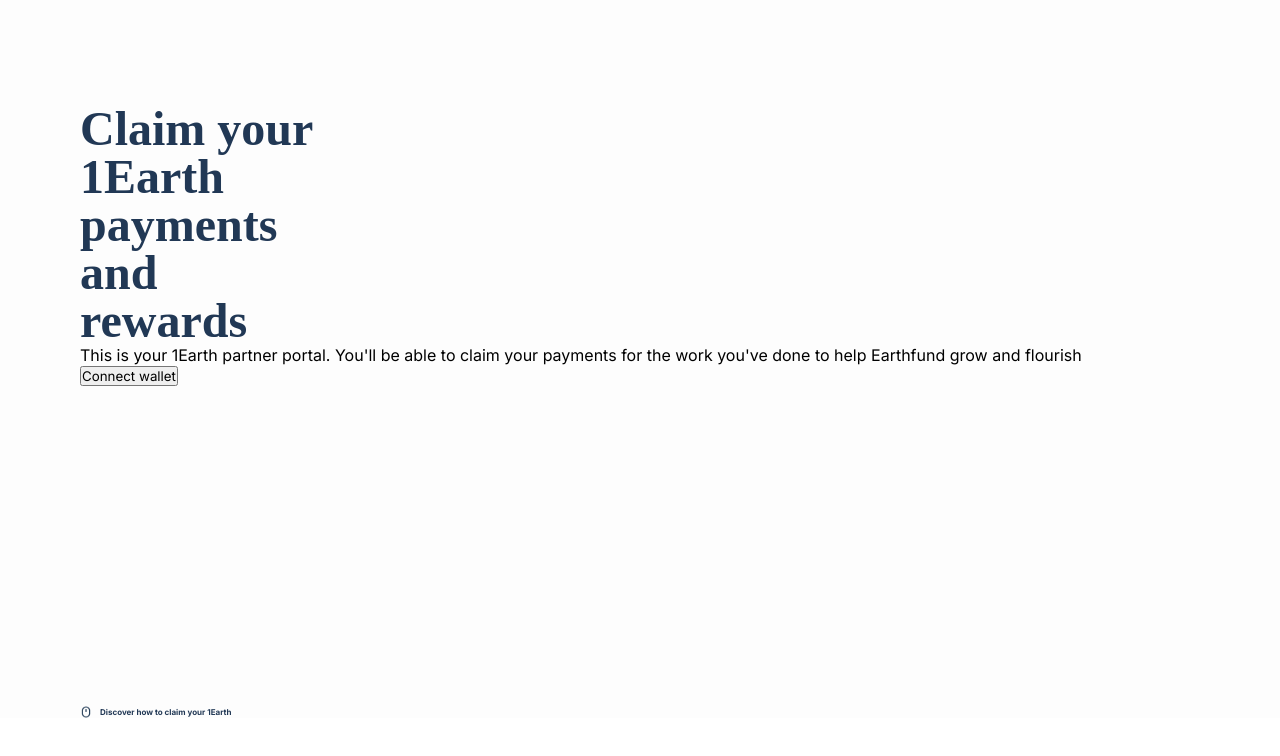
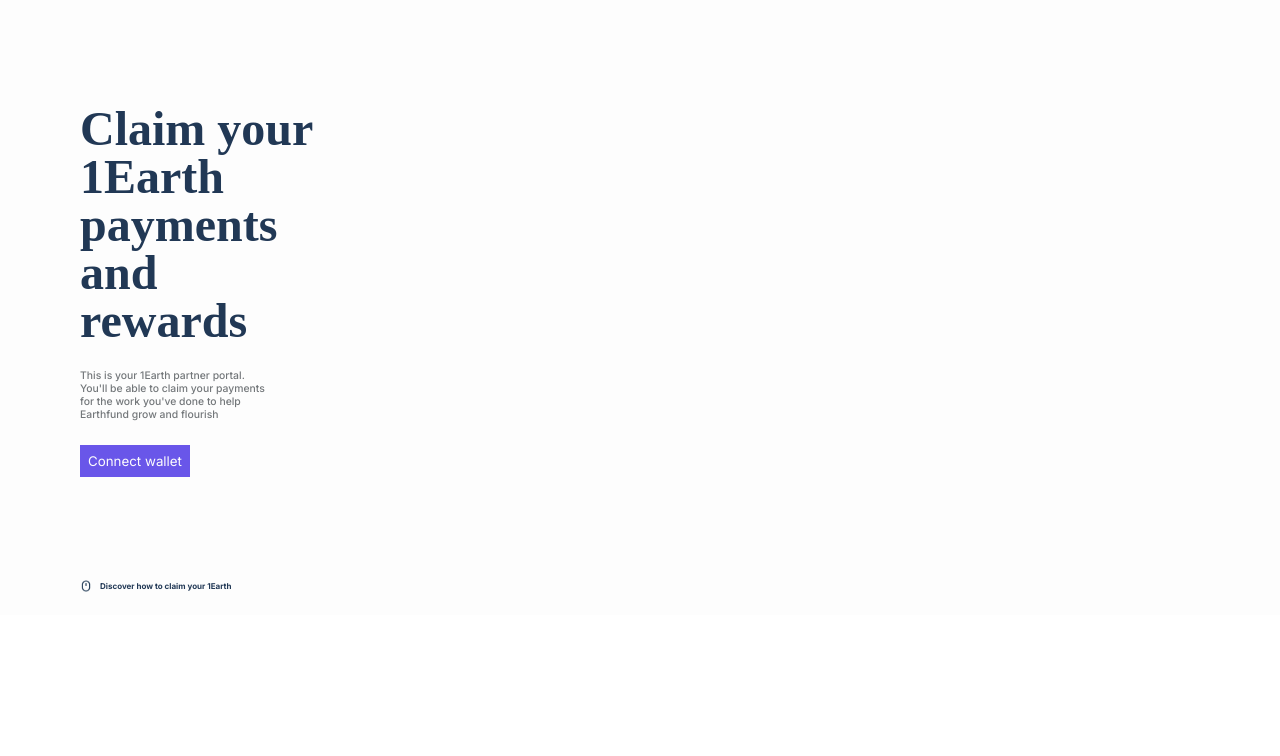
Before and after one commit to benessilfie/EarthFund-Clone, a plain HTML site: page index.html in a window 1280 px wide. Shown: the part 76-832 px from the top of the page. After the commit the page ends 800 px from the top, so only its background shows below. Drawn offline with Linux system fonts and the light colour scheme.

Commit message:
update CSS

```diff
--- a/CSS/main.scss
+++ b/CSS/main.scss
@@ -58,8 +58,23 @@
       line-height: 3rem;
     }
 
+    p {
+      margin: 1.5rem 58rem 1.5rem 0;
+      font-size: 0.65rem;
+      font-weight: 500;
+      color: #73777a;
+    }
+
+    button {
+      outline: none;
+      border: none;
+      color: #fdfdfd;
+      padding: 0.5rem;
+      background: #6956e9;
+    }
+
     .hero--scroll {
-      margin-top: 20rem;
+      margin-top: 5rem;
       display: flex;
       align-items: center;
 
```
Also changed, not shown: CSS/main.css, 1 other file.
